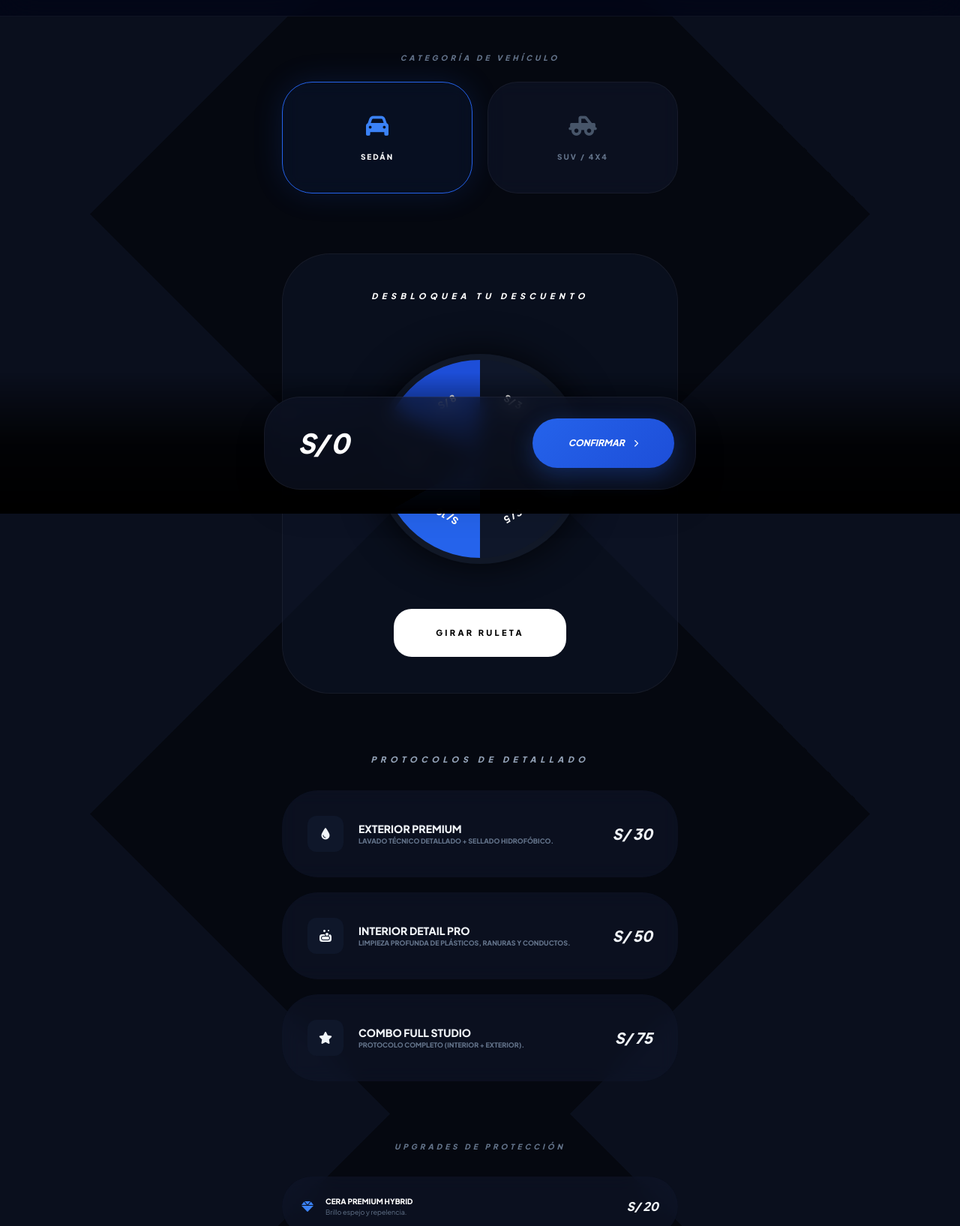
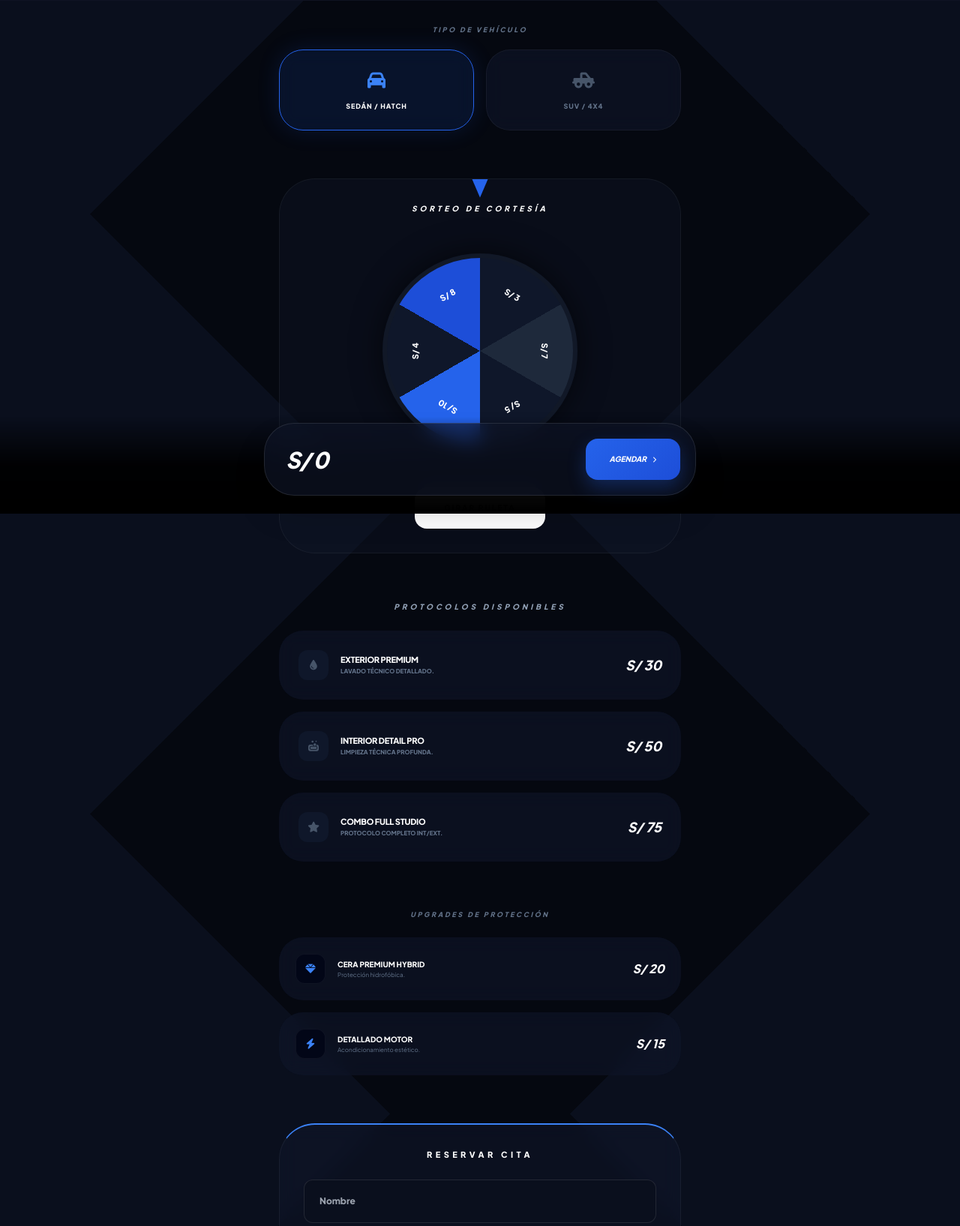
Before and after one commit to detail2go/detail2go-site, a plain HTML site: page index.html in a window 1280 px wide. Shown: the part 115-1750 px from the top of the page at 75% size. Drawn offline with nearby package versions, Linux system fonts and the light colour scheme.

Commit message:
index.html

```diff
--- a/index.html
+++ b/index.html
@@ -23,6 +23,7 @@
                 radial-gradient(circle at 0% 0%, rgba(37, 99, 235, 0.08) 0%, transparent 25%),
                 radial-gradient(circle at 100% 100%, rgba(6, 182, 212, 0.05) 0%, transparent 25%);
             background-attachment: fixed;
+            -webkit-tap-highlight-color: transparent;
         }
 
         .carbon-bg {
@@ -36,8 +37,8 @@
 
         .wheel-container {
             position: relative;
-            width: 280px;
-            height: 280px;
+            width: 260px;
+            height: 260px;
             margin: 20px auto;
         }
 
@@ -45,10 +46,10 @@
             width: 100%;
             height: 100%;
             border-radius: 50%;
-            border: 8px solid #111827;
+            border: 6px solid #111827;
             position: relative;
             transition: transform 5s cubic-bezier(0.1, 0, 0.1, 1);
-            box-shadow: 0 0 50px rgba(0, 0, 0, 0.8);
+            box-shadow: 0 0 40px rgba(0, 0, 0, 0.6);
             display: flex;
             align-items: center;
             justify-content: center;
@@ -57,15 +58,15 @@
 
         .wheel-marker {
             position: absolute;
-            top: -15px;
+            top: -10px;
             left: 50%;
             transform: translateX(-50%);
             z-index: 40;
-            width: 35px;
-            height: 40px;
+            width: 30px;
+            height: 35px;
             background: var(--accent);
             clip-path: polygon(50% 100%, 0 0, 100% 0);
-            filter: drop-shadow(0 0 10px rgba(37, 99, 235, 0.5));
+            filter: drop-shadow(0 0 8px rgba(37, 99, 235, 0.5));
         }
 
         .prize-text {
@@ -76,9 +77,9 @@
             justify-content: center;
             font-weight: 800;
             text-transform: uppercase;
-            font-size: 13px;
+            font-size: 11px;
             color: white;
-            padding-top: 35px;
+            padding-top: 30px;
             pointer-events: none;
         }
 
@@ -86,24 +87,24 @@
             background: rgba(15, 23, 42, 0.6);
             backdrop-filter: blur(12px);
             border: 1px solid rgba(255, 255, 255, 0.05);
-            transition: all 0.4s ease;
+            transition: all 0.3s cubic-bezier(0.4, 0, 0.2, 1);
         }
 
         .card-active {
             border-color: var(--accent) !important;
-            background: rgba(37, 99, 235, 0.08);
-            box-shadow: 0 0 40px rgba(37, 99, 235, 0.15);
+            background: rgba(37, 99, 235, 0.12);
+            box-shadow: 0 0 30px rgba(37, 99, 235, 0.15);
         }
 
         .price-strikethrough {
             text-decoration: line-through;
             color: #64748b;
-            font-size: 0.85em;
+            font-size: 0.75em;
         }
 
         .btn-gradient {
             background: linear-gradient(135deg, var(--accent), #1d4ed8);
-            box-shadow: 0 10px 30px rgba(37, 99, 235, 0.3);
+            box-shadow: 0 10px 25px rgba(37, 99, 235, 0.3);
         }
 
         input {
@@ -111,101 +112,120 @@
             border: 1px solid rgba(255,255,255,0.1) !important;
             color: white !important;
         }
+
+        /* Alineación Forzada de Precios */
+        .service-row {
+            display: flex;
+            align-items: center;
+            justify-content: space-between;
+            width: 100%;
+            gap: 12px;
+        }
+
+        .service-info {
+            flex: 1;
+            min-width: 0; /* Permite que el texto se trunque si es necesario */
+        }
     </style>
 </head>
-<body class="pb-44 carbon-bg">
+<body class="pb-48 carbon-bg">
 
-    <nav class="px-8 py-10 sticky top-0 z-[100] bg-slate-950/80 backdrop-blur-xl border-b border-white/5">
+    <nav class="px-6 py-8 sticky top-0 z-[100] bg-slate-950/80 backdrop-blur-xl border-b border-white/5">
         <div class="max-w-xl mx-auto flex flex-col items-center">
             <div class="flex flex-col items-center select-none">
                 <div class="flex items-baseline italic uppercase">
-                    <span class="text-4xl font-[900] tracking-tighter text-white">DETAIL</span>
-                    <span class="text-4xl font-[900] tracking-tighter text-blue-600 ml-1">2GO</span>
+                    <span class="text-3xl font-[900] tracking-tighter text-white">DETAIL</span>
+                    <span class="text-3xl font-[900] tracking-tighter text-blue-600 ml-1">2GO</span>
                 </div>
                 <div class="flex items-center gap-3 mt-1">
-                    <span class="text-[8px] font-black tracking-[0.6em] text-slate-400 uppercase">Arequipa Mobile Studio</span>
+                    <span class="text-[7px] font-black tracking-[0.5em] text-slate-400 uppercase">Arequipa Mobile Studio</span>
                 </div>
             </div>
         </div>
     </nav>
 
-    <main class="max-w-xl mx-auto px-6 pt-12 space-y-20">
+    <main class="max-w-xl mx-auto px-5 pt-8 space-y-16">
 
         <!-- Categoría -->
-        <section class="space-y-6">
-            <h3 class="text-[10px] font-black text-slate-500 uppercase tracking-[0.4em] text-center italic">Categoría de Vehículo</h3>
-            <div class="grid grid-cols-2 gap-5">
-                <div onclick="selectVehicle('Auto')" id="btn-auto" class="glass-card cursor-pointer p-10 rounded-[2.5rem] flex flex-col items-center gap-4 card-active">
-                    <i class="fa-solid fa-car text-3xl text-blue-500"></i>
-                    <span class="text-[10px] font-black uppercase tracking-[0.2em] text-white">Sedán</span>
+        <section class="space-y-5">
+            <h3 class="text-[9px] font-black text-slate-500 uppercase tracking-[0.3em] text-center italic">Tipo de Vehículo</h3>
+            <div class="grid grid-cols-2 gap-4">
+                <div onclick="selectVehicle('Auto')" id="btn-auto" class="glass-card cursor-pointer p-6 rounded-[2rem] flex flex-col items-center gap-3 card-active">
+                    <i class="fa-solid fa-car text-2xl text-blue-500"></i>
+                    <span class="text-[9px] font-black uppercase tracking-[0.1em] text-white">Sedán / Hatch</span>
                 </div>
-                <div onclick="selectVehicle('SUV')" id="btn-suv" class="glass-card cursor-pointer p-10 rounded-[2.5rem] flex flex-col items-center gap-4">
-                    <i class="fa-solid fa-truck-pickup text-3xl text-slate-600"></i>
-                    <span class="text-[10px] font-black uppercase tracking-[0.2em] text-slate-500">SUV / 4x4</span>
+                <div onclick="selectVehicle('SUV')" id="btn-suv" class="glass-card cursor-pointer p-6 rounded-[2rem] flex flex-col items-center gap-3">
+                    <i class="fa-solid fa-truck-pickup text-2xl text-slate-600"></i>
+                    <span class="text-[9px] font-black uppercase tracking-[0.1em] text-slate-500">SUV / 4x4</span>
                 </div>
             </div>
         </section>
 
         <!-- Ruleta -->
-        <section class="bg-slate-900/50 rounded-[4rem] p-12 border border-white/5 flex flex-col items-center">
-            <h3 class="text-[11px] font-black text-white uppercase tracking-[0.5em] mb-12 text-center italic">Desbloquea tu descuento</h3>
+        <section class="bg-slate-900/40 rounded-[3rem] p-8 border border-white/5 flex flex-col items-center relative overflow-hidden">
+            <h3 class="text-[10px] font-black text-white uppercase tracking-[0.4em] mb-8 text-center italic">Sorteo de Cortesía</h3>
             <div class="wheel-marker"></div>
             <div class="wheel-container">
                 <div id="wheel"></div>
             </div>
-            <div id="prize-display" class="hidden mt-10 text-center">
-                <div class="text-blue-400 font-black text-2xl italic bg-blue-500/10 px-10 py-5 rounded-[2rem] border-2 border-blue-500/30">
+            <div id="prize-display" class="hidden mt-8 text-center">
+                <div class="text-blue-400 font-black text-xl italic bg-blue-500/10 px-8 py-4 rounded-2xl border border-blue-500/30">
                     GANASTE: -S/ <span id="prize-value"></span>
                 </div>
             </div>
-            <button id="spin-btn" onclick="spinWheel()" class="mt-10 bg-white px-14 py-6 rounded-3xl font-black text-[11px] uppercase text-black tracking-[0.3em] transition-all hover:scale-105 active:scale-95">
+            <button id="spin-btn" onclick="spinWheel()" class="mt-8 bg-white px-10 py-5 rounded-2xl font-black text-[10px] uppercase text-black tracking-[0.2em] active:scale-95 transition-transform">
                 Girar Ruleta
             </button>
         </section>
 
         <!-- Protocolos -->
-        <section class="space-y-8">
-            <h3 class="text-[11px] font-black text-slate-400 uppercase tracking-[0.5em] italic text-center">Protocolos de Detallado</h3>
-            <div id="services-container" class="space-y-5"></div>
+        <section class="space-y-6">
+            <h3 class="text-[10px] font-black text-slate-400 uppercase tracking-[0.4em] italic text-center">Protocolos Disponibles</h3>
+            <div id="services-container" class="space-y-4"></div>
         </section>
 
         <!-- Upgrades -->
-        <section class="space-y-8">
-            <h3 class="text-[10px] font-black text-slate-500 uppercase tracking-[0.4em] text-center italic">Upgrades de Protección</h3>
-            <div id="extras-container" class="grid grid-cols-1 gap-5"></div>
+        <section class="space-y-6">
+            <h3 class="text-[9px] font-black text-slate-500 uppercase tracking-[0.3em] text-center italic">Upgrades de Protección</h3>
+            <div id="extras-container" class="space-y-4"></div>
         </section>
 
         <!-- Agendamiento -->
-        <section class="glass-card p-12 rounded-[4rem] space-y-8 border-t-4 border-t-blue-500">
-            <h3 class="text-[12px] font-black text-white uppercase tracking-[0.5em] text-center">Agendamiento</h3>
-            <div class="space-y-4">
-                <div class="grid grid-cols-1 md:grid-cols-2 gap-4">
-                    <input type="text" id="firstName" placeholder="Nombre" class="w-full rounded-2xl p-6 text-sm font-bold">
-                    <input type="text" id="lastName" placeholder="Apellido" class="w-full rounded-2xl p-6 text-sm font-bold">
+        <section class="glass-card p-8 rounded-[3rem] space-y-6 border-t-2 border-t-blue-500">
+            <h3 class="text-[11px] font-black text-white uppercase tracking-[0.4em] text-center">Reservar Cita</h3>
+            <div class="space-y-3">
+                <div class="grid grid-cols-1 gap-3">
+                    <input type="text" id="firstName" placeholder="Nombre" class="w-full rounded-xl p-5 text-xs font-bold outline-none focus:border-blue-500">
+                    <input type="text" id="lastName" placeholder="Apellido" class="w-full rounded-xl p-5 text-xs font-bold outline-none focus:border-blue-500">
                 </div>
-                <div class="grid grid-cols-2 gap-4">
-                    <input type="date" id="date" class="w-full rounded-2xl p-6 text-sm font-bold">
-                    <input type="time" id="time" class="w-full rounded-2xl p-6 text-sm font-bold">
+                <div class="grid grid-cols-2 gap-3">
+                    <input type="date" id="date" class="w-full rounded-xl p-5 text-xs font-bold outline-none focus:border-blue-500">
+                    <input type="time" id="time" class="w-full rounded-xl p-5 text-xs font-bold outline-none focus:border-blue-500">
                 </div>
             </div>
-            <div class="p-5 rounded-3xl bg-blue-500/5 border border-blue-500/10 text-[11px]">
-                <p class="text-slate-400"><i class="fa-solid fa-circle-info mr-2"></i> El cliente debe facilitar punto de <strong>agua y luz</strong> en el lugar del servicio.</p>
+            <div class="p-4 rounded-2xl bg-blue-500/5 border border-blue-500/10 text-[10px] leading-relaxed">
+                <p class="text-slate-400 italic"><i class="fa-solid fa-circle-info mr-2 text-blue-500"></i> Se requiere acceso a punto de <strong>agua y luz</strong> en el domicilio.</p>
             </div>
         </section>
 
+        <footer class="pb-10 opacity-20 flex flex-col items-center">
+            <span class="text-[7px] font-black tracking-[0.4em] text-slate-500 uppercase">Detail2Go Arequipa 2024</span>
+        </footer>
+
     </main>
 
-    <!-- Barra Total -->
-    <div class="fixed bottom-0 left-0 w-full p-8 z-[150] bg-gradient-to-t from-black via-black/80 to-transparent">
-        <div class="max-w-xl mx-auto glass-card rounded-[3rem] p-7 flex items-center justify-between shadow-2xl">
-            <div class="pl-4">
-                <div id="old-price-container" class="hidden flex items-center gap-2 mb-1">
-                    <span id="old-price" class="price-strikethrough">S/ 0</span>
+    <!-- Barra Total Fija -->
+    <div class="fixed bottom-0 left-0 w-full px-4 pb-6 pt-2 z-[150] bg-gradient-to-t from-black via-black/90 to-transparent">
+        <div class="max-w-xl mx-auto glass-card rounded-[2.5rem] p-5 flex items-center justify-between shadow-2xl border border-white/10">
+            <div class="pl-2">
+                <div id="old-price-container" class="hidden flex items-center gap-2 mb-0.5">
+                    <span id="old-price" class="price-strikethrough text-[10px]">S/ 0</span>
+                    <span class="text-[8px] bg-blue-600 px-1.5 py-0.5 rounded-full font-black text-white italic uppercase">Oferta</span>
                 </div>
-                <div id="total-display" class="text-4xl font-[900] text-white italic tracking-tighter">S/ 0</div>
+                <div id="total-display" class="text-3xl font-[900] text-white italic tracking-tighter">S/ 0</div>
             </div>
-            <button onclick="sendWhatsApp()" class="btn-gradient px-12 py-6 rounded-[2.2rem] font-black text-[12px] uppercase italic text-white flex items-center gap-3 transition-all active:scale-95">
-                Confirmar <i class="fa-solid fa-chevron-right text-[10px]"></i>
+            <button onclick="sendWhatsApp()" class="btn-gradient px-8 py-5 rounded-2xl font-black text-[10px] uppercase italic text-white flex items-center gap-2 active:scale-90 transition-transform">
+                Agendar <i class="fa-solid fa-chevron-right text-[8px]"></i>
             </button>
         </div>
     </div>
@@ -229,16 +249,15 @@
             { label: "S/ 8", value: 8, color: "#1d4ed8" },
         ];
 
-        // PRECIOS ACTUALIZADOS SEGUN TU PEDIDO: Sedan 75, SUV 90 para el combo full
         const services = [
-            { id: 'ext', name: 'Exterior Premium', desc: 'Lavado técnico detallado + Sellado Hidrofóbico.', Auto: 30, SUV: 40, oldAuto: 50, oldSUV: 60, icon: 'fa-droplet' },
-            { id: 'int', name: 'Interior Detail Pro', desc: 'Limpieza profunda de plásticos, ranuras y conductos.', Auto: 50, SUV: 60, oldAuto: 80, oldSUV: 90, icon: 'fa-soap' },
-            { id: 'full', name: 'Combo Full Studio', desc: 'Protocolo completo (Interior + Exterior).', Auto: 75, SUV: 90, oldAuto: 120, oldSUV: 145, icon: 'fa-star' }
+            { id: 'ext', name: 'Exterior Premium', desc: 'Lavado técnico detallado.', Auto: 30, SUV: 40, oldAuto: 50, oldSUV: 60, icon: 'fa-droplet' },
+            { id: 'int', name: 'Interior Detail Pro', desc: 'Limpieza técnica profunda.', Auto: 50, SUV: 60, oldAuto: 80, oldSUV: 90, icon: 'fa-soap' },
+            { id: 'full', name: 'Combo Full Studio', desc: 'Protocolo completo int/ext.', Auto: 75, SUV: 90, oldAuto: 120, oldSUV: 145, icon: 'fa-star' }
         ];
 
         const extras = [
-            { id: 'cera', name: 'Cera Premium Hybrid', price: 20, oldPrice: 40, icon: 'fa-gem', desc: 'Brillo espejo y repelencia.' },
-            { id: 'motor', name: 'Detallado Motor', price: 15, oldPrice: 35, icon: 'fa-bolt', desc: 'Limpieza técnica segura.' }
+            { id: 'cera', name: 'Cera Premium Hybrid', price: 20, oldPrice: 40, icon: 'fa-gem', desc: 'Protección hidrofóbica.' },
+            { id: 'motor', name: 'Detallado Motor', price: 15, oldPrice: 35, icon: 'fa-bolt', desc: 'Acondicionamiento estético.' }
         ];
 
         function initWheel() {
@@ -284,19 +303,19 @@
         function renderServices() {
             const container = document.getElementById('services-container');
             container.innerHTML = services.map(s => `
-                <div onclick="selectService('${s.id}')" class="p-8 rounded-[3rem] border-2 cursor-pointer transition-all ${state.baseService?.id === s.id ? 'card-active' : 'glass-card border-transparent'}">
-                    <div class="flex justify-between items-center">
-                        <div class="flex items-center gap-5">
-                            <div class="w-12 h-12 rounded-xl flex items-center justify-center ${state.baseService?.id === s.id ? 'bg-blue-600' : 'bg-slate-900'}">
-                                <i class="fa-solid ${s.icon}"></i>
+                <div onclick="selectService('${s.id}')" class="p-6 rounded-[2rem] border-2 cursor-pointer transition-all ${state.baseService?.id === s.id ? 'card-active' : 'glass-card border-transparent'}">
+                    <div class="service-row">
+                        <div class="flex items-center gap-4 service-info">
+                            <div class="w-10 h-10 shrink-0 rounded-xl flex items-center justify-center ${state.baseService?.id === s.id ? 'bg-blue-600 text-white' : 'bg-slate-900 text-slate-600'}">
+                                <i class="fa-solid ${s.icon} text-sm"></i>
                             </div>
-                            <div>
-                                <h4 class="font-black text-sm uppercase">${s.name}</h4>
-                                <p class="text-[9px] text-slate-500 font-bold uppercase">${s.desc}</p>
+                            <div class="min-w-0">
+                                <h4 class="font-black text-[11px] uppercase tracking-tight text-white truncate">${s.name}</h4>
+                                <p class="text-[8px] text-slate-500 font-bold uppercase truncate">${s.desc}</p>
                             </div>
                         </div>
-                        <div class="text-right">
-                            <span class="font-black text-xl italic">S/ ${s[state.vehicle]}</span>
+                        <div class="text-right shrink-0">
+                            <span class="font-black text-lg italic text-white whitespace-nowrap">S/ ${s[state.vehicle]}</span>
                         </div>
                     </div>
                 </div>
@@ -314,16 +333,20 @@
             container.innerHTML = extras.map(e => {
                 const isActive = state.selectedExtras.find(ex => ex.id === e.id);
                 return `
-                    <div onclick="toggleExtra('${e.id}')" class="p-6 rounded-[2.5rem] border-2 transition-all cursor-pointer ${isActive ? 'card-active' : 'glass-card border-transparent'}">
-                        <div class="flex justify-between items-center">
-                            <div class="flex items-center gap-4">
-                                <i class="fa-solid ${e.icon} text-blue-500"></i>
-                                <div>
-                                    <h5 class="text-[10px] font-black uppercase text-white">${e.name}</h5>
-                                    <p class="text-[9px] text-slate-500">${e.desc}</p>
+                    <div onclick="toggleExtra('${e.id}')" class="p-5 rounded-[2rem] border-2 transition-all cursor-pointer ${isActive ? 'card-active' : 'glass-card border-transparent'}">
+                        <div class="service-row">
+                            <div class="flex items-center gap-4 service-info">
+                                <div class="w-10 h-10 shrink-0 rounded-xl bg-slate-950 flex items-center justify-center text-blue-500 border border-white/5">
+                                    <i class="fa-solid ${e.icon} text-sm"></i>
+                                </div>
+                                <div class="min-w-0">
+                                    <h5 class="text-[10px] font-black uppercase text-white truncate">${e.name}</h5>
+                                    <p class="text-[8px] text-slate-500 truncate">${e.desc}</p>
                                 </div>
                             </div>
-                            <span class="font-black italic">S/ ${e.price}</span>
+                            <div class="text-right shrink-0">
+                                <span class="font-black text-base italic text-white">S/ ${e.price}</span>
+                            </div>
                         </div>
                     </div>
                 `;
@@ -359,18 +382,19 @@
             const date = document.getElementById('date').value;
             const time = document.getElementById('time').value;
             if (!fName || !lName || !date || !time || !state.baseService) {
-                alert("Completa todos los datos del formulario.");
+                alert("Por favor, completa los datos del formulario y selecciona un servicio.");
                 return;
             }
-            let message = `*⚡ RESERVA DETAIL2GO*%0A`;
+            let message = `*⚡ RESERVA DETAIL2GO (A DOMICILIO)*%0A`;
             message += `*Cliente:* ${fName} ${lName}%0A`;
             message += `*Fecha:* ${date} | *Hora:* ${time}%0A`;
             message += `*Vehículo:* ${state.vehicle}%0A`;
             message += `*Servicio:* ${state.baseService.name}%0A`;
             if (state.selectedExtras.length > 0) message += `*Add-ons:* ${state.selectedExtras.map(e => e.name).join(', ')}%0A`;
-            if (state.prize) message += `*Bonus:* -S/ ${state.prize.value}%0A`;
+            if (state.prize) message += `*🎁 Bonus Ruleta:* -S/ ${state.prize.value}%0A`;
+            message += `*--------------------------*%0A`;
             message += `*TOTAL:* ${document.getElementById('total-display').innerText}%0A%0A`;
-            message += `_Confirmo que cuento con punto de agua y luz._`;
+            message += `_Confirmo punto de agua y luz disponible._`;
             window.open(`https://wa.me/51937631302?text=${message}`, '_blank');
         }
 
```
